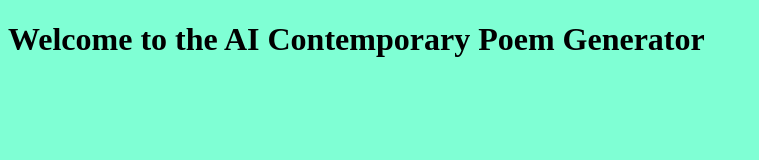
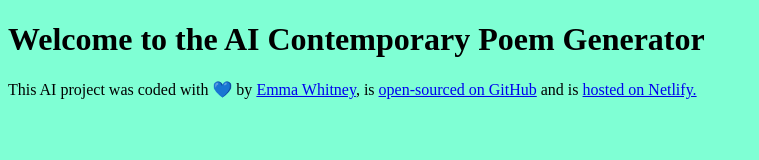
Before and after one commit to EmLu26/contemporary-poem-generator, a plain HTML site: page index.html in a window 1280 px wide. Shown: the whole page, without its empty margins (0-759 px from the left). Drawn offline with Linux system fonts and the light colour scheme.

Commit message:
Added footer to index

```diff
--- a/index.html
+++ b/index.html
@@ -8,6 +8,25 @@
   </head>
   <body>
     <h1>Welcome to the AI Contemporary Poem Generator</h1>
+    <footer>
+      This AI project was coded with 💙 by
+      <a
+        href="https://www.shecodes.io/graduates/79171-emma-whitney"
+        target="_blank"
+        >Emma Whitney</a
+      >, is
+      <a
+        href="https://github.com/EmLu26/contemporary-poem-generator"
+        target="_blank"
+        >open-sourced on GitHub</a
+      >
+      and is
+      <a
+        href="https://ai-contemporary-poem-generator.netlify.app/"
+        target="_blank"
+        >hosted on Netlify.</a
+      >
+    </footer>
     <script src="src/index.js"></script>
   </body>
 </html>
```
